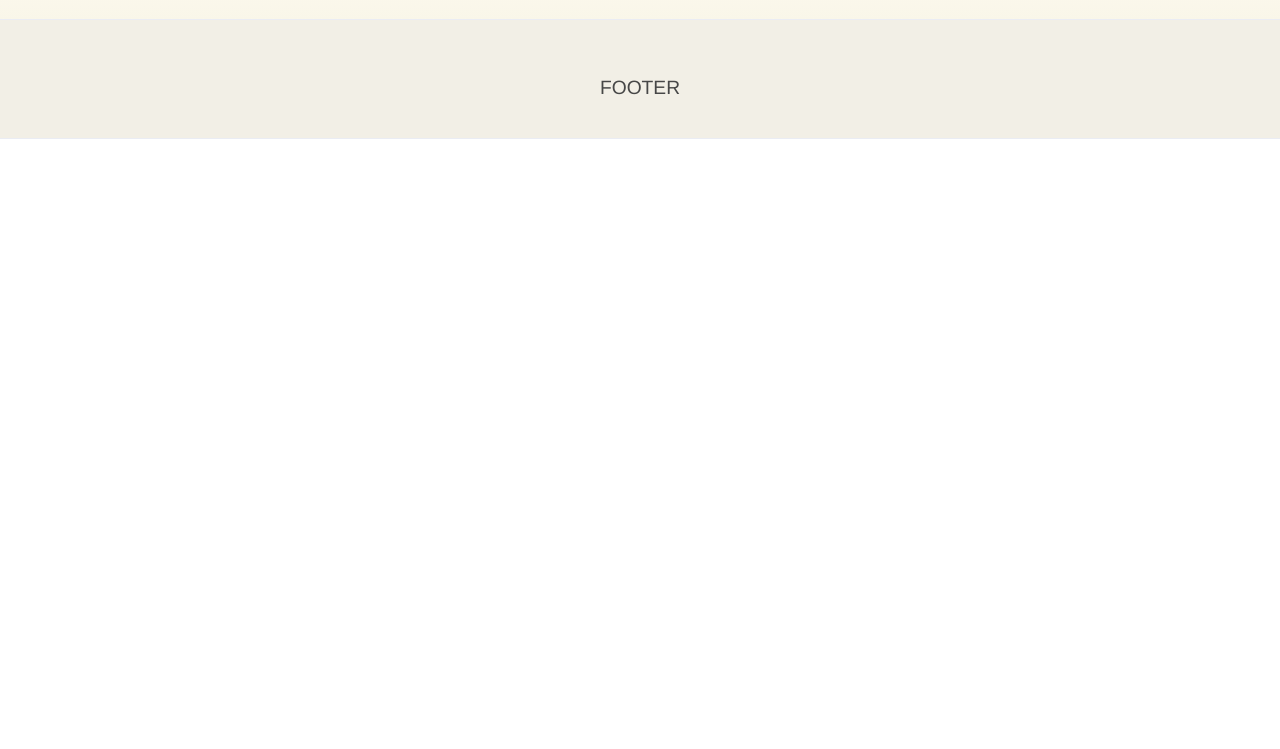
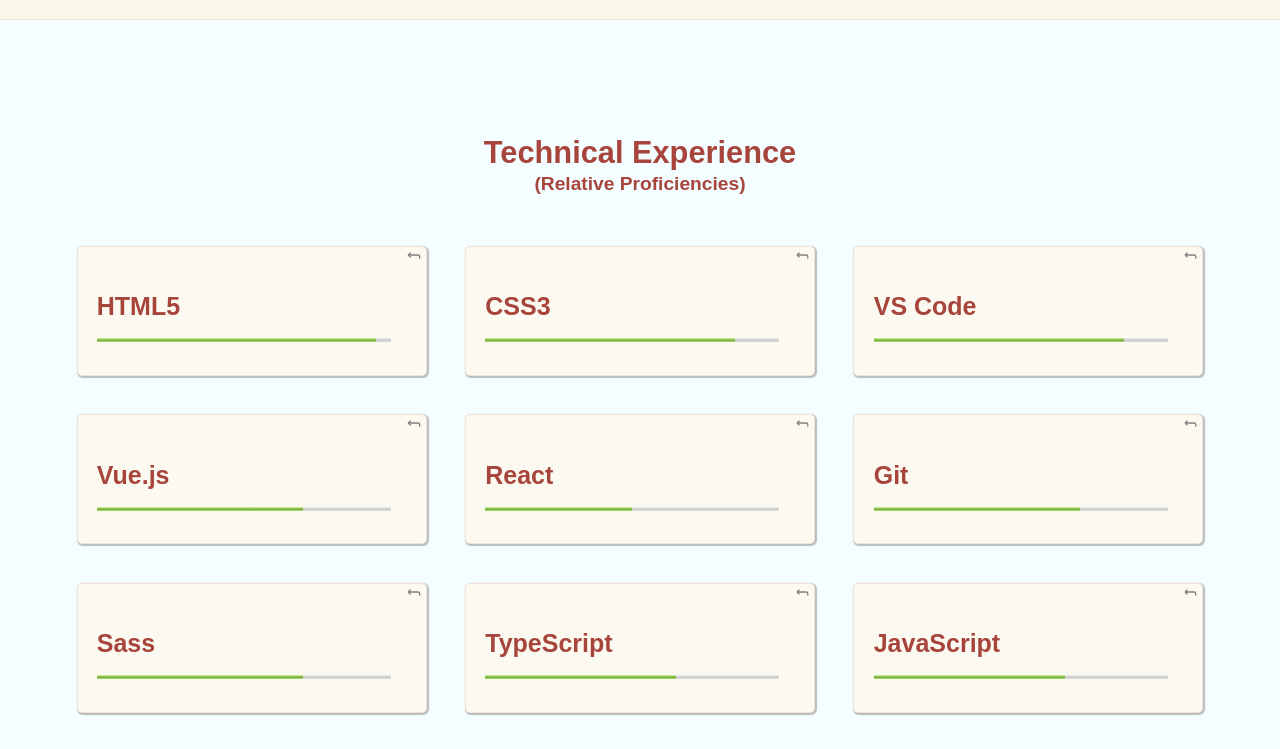
Before and after one commit to Erixun/my-next-website, a Next.js app: page / in a window 1280 px wide. Shown: the part 980-1729 px from the top of the page. Before the commit the page ends 1119 px from the top, so only its background shows below. Built offline with nearby package versions, Linux system fonts and the light colour scheme.

Commit message:
initial skills & skillcards

```diff
--- /dev/null
+++ b/components/BaseSkillCard.tsx
@@ -0,0 +1,173 @@
+import { useState } from "react";
+
+const BaseSkillCard = ({ data }) => {
+  const { label, description, proficiency, id } = data;
+
+  const [isFlipped, setIsFlipped] = useState(false);
+
+  const flipCard = (id: string) => {
+    const card = document.getElementById(id);
+    if (card) {
+      card.classList.toggle("flip");
+      setTimeout(() => {
+        setIsFlipped(!isFlipped);
+      }, 500);
+      setTimeout(() => {
+        card.classList.toggle("flip");
+      }, 1000);
+    }
+  };
+
+  return (
+    <li>
+      <article className="skill-card" id={id}>
+        <button className="flip-btn" onClick={() => flipCard(id)}>
+          <img
+            style={{ pointerEvents: "none" }}
+            className="flip-indicator"
+            src="/flip.svg"
+            alt="Flip-indicator"
+          />
+        </button>
+        {isFlipped ? (
+          <div className="content back">
+            <h3>
+              {/*TODO: <i
+          :class="`devicon-${id}-${logotype} colored`"
+          role="img"
+          :aria-label="`${label} logo`"
+        ></i> */}
+              <span className="label">{label}</span>
+            </h3>
+            <p>{description}</p>
+          </div>
+        ) : (
+          <div className="content front">
+            {/*TODO: <i
+        :class="`devicon devicon-${id}-${logotype} colored`"
+        role="img"
+        :aria-label="`${label} logo`"
+      ></i> */}
+            <h3>{label}</h3>
+            <meter
+              min="0"
+              data-low="25"
+              data-high="60"
+              data-optimum="70"
+              max="100"
+              value={proficiency}
+              title={`Proficiency ${proficiency}%`}
+            >
+              {/*TODO: :value="proficiency"
+        :title="`Proficiency: ${proficiency}%`" */}
+              Proficiency: {proficiency}%
+            </meter>
+          </div>
+        )}
+      </article>
+      <style jsx>{`
+        .skill-cards li {
+          perspective: 1200px;
+        }
+
+        .skill-card > .content {
+          height: 130px;
+          padding: 1em;
+          border-radius: 5px;
+          background: var(--alt-section-bgc);
+          border: var(--accented-border);
+          text-align: left;
+          box-shadow: 1px 1px 1px 1px #80808082;
+          box-sizing: border-box;
+
+          h3 {
+            white-space: nowrap;
+            align-self: end;
+          }
+        }
+        .skill-card > .back {
+          font-size: 0.7em;
+          letter-spacing: 0.3px;
+          padding: 0.7em 1em;
+          h3 {
+            font-size: clamp(12px, 2em, 16px);
+            .label {
+              padding-left: 5px;
+            }
+          }
+          p {
+            padding: 0.5em 0;
+            font-size: 12px;
+            color: black;
+            font-weight: normal;
+            margin-top: 0;
+            line-height: 1.4;
+          }
+        }
+        .skill-card > .front {
+          place-items: center start;
+          position: relative;
+          text-align: left;
+          display: grid;
+          padding: 1em;
+          border-radius: 5px;
+          background: var(--alt-section-bgc);
+          border: var(--accented-border);
+          grid-template-columns: max-content 1fr 1fr;
+          grid-template-rows: auto;
+          grid-template-areas:
+            "logo h3 h3"
+            "logo meter meter";
+        }
+        .devicon {
+          grid-area: logo;
+          font-size: 85px;
+          margin-right: 1rem;
+        }
+        h3 {
+          grid-area: h3;
+          width: 100%;
+          align-self: end;
+        }
+        meter {
+          grid-area: meter;
+          height: 0.5rem;
+          margin-right: 1em;
+          width: 95%;
+          border-radius: 10px;
+          box-sizing: border-box;
+          position: relative;
+        }
+        meter::-moz-meter-bar {
+          border-radius: 10px 0 0 10px;
+        }
+        .flip-btn {
+          position: absolute;
+          line-height: 0;
+          right: 0px;
+          top: 0px;
+          padding: 5px 5px 18px 10px;
+          box-sizing: content-box;
+          cursor: pointer;
+          border-radius: 0 5px;
+          z-index: 7574;
+        }
+        .flip-btn:hover {
+          background: lightgrey;
+        }
+        .flip-btn:focus {
+          outline: 1px solid var(--brand-color);
+        }
+        .flip-btn:active {
+          outline: 2 px solid var(--brand-color);
+        }
+        .flip-indicator {
+          width: 0.8em;
+          pointer-events: none;
+        }
+      `}</style>
+    </li>
+  );
+};
+
+export default BaseSkillCard;
--- /dev/null
+++ b/components/TheSkills.tsx
@@ -0,0 +1,35 @@
+import BaseSkillCard from "./BaseSkillCard";
+import skills from "../assets/skills.json";
+
+const TheSkills = () => {
+  const showMore = false;
+  return (
+    <section id="powers" className="main-section powers stand-out">
+      <div className="lg-container">
+        <header>
+          <h2>Technical Experience</h2>
+          <h3>(Relative Proficiencies)</h3>
+        </header>
+        <ul
+          v-if="skills.length > 0"
+          className="skill-cards"
+          role="presentation"
+        >
+          {skills.map((skill, index) => (
+            <BaseSkillCard key={index} data={skill} />
+          ))}
+          {/* v-for="(skill, index) in skills"
+      :key="skill.id"
+      :data="skill"
+      v-show="index < SKILLS_MINIMUM || showMore" */}
+        </ul>
+        <button className="btn-secondary skills-btn">
+          {/* @click="toggleShowState()"> */}
+          {showMore ? "Show Less.." : "Show More..."}
+        </button>
+      </div>
+    </section>
+  );
+};
+
+export default TheSkills;
--- a/pages/index.tsx
+++ b/pages/index.tsx
@@ -3,6 +3,7 @@
 import { getSortedPostsData } from "../lib/posts";
 import Link from "next/link";
 import TheIntroduction from "../components/TheIntroduction";
+import TheSkills from "../components/TheSkills";
 
 export default function Home({ allPostsData }) {
   return (
@@ -15,16 +16,16 @@
         />
       </Head>
       <TheIntroduction />
+      <TheSkills />
     </Layout>
   );
 }
 
-//TODO: get skills data instead
-export async function getStaticProps() {
-  const allPostsData = getSortedPostsData();
-  return {
-    props: {
-      allPostsData,
-    },
-  };
-}
+// export async function getStaticProps() {
+//   const allPostsData = getSortedPostsData();
+//   return {
+//     props: {
+//       allPostsData,
+//     },
+//   };
+// }
--- a/styles/global.scss
+++ b/styles/global.scss
@@ -329,6 +329,10 @@
       gap: 2em;
       grid-template-columns: repeat(auto-fit, minmax(200px, 350px));
       justify-content: center;
+
+      li {
+        perspective: 1200px;
+      }
     }
 
     .skills-btn {
```
Also changed, not shown: public/flip.svg (added).
